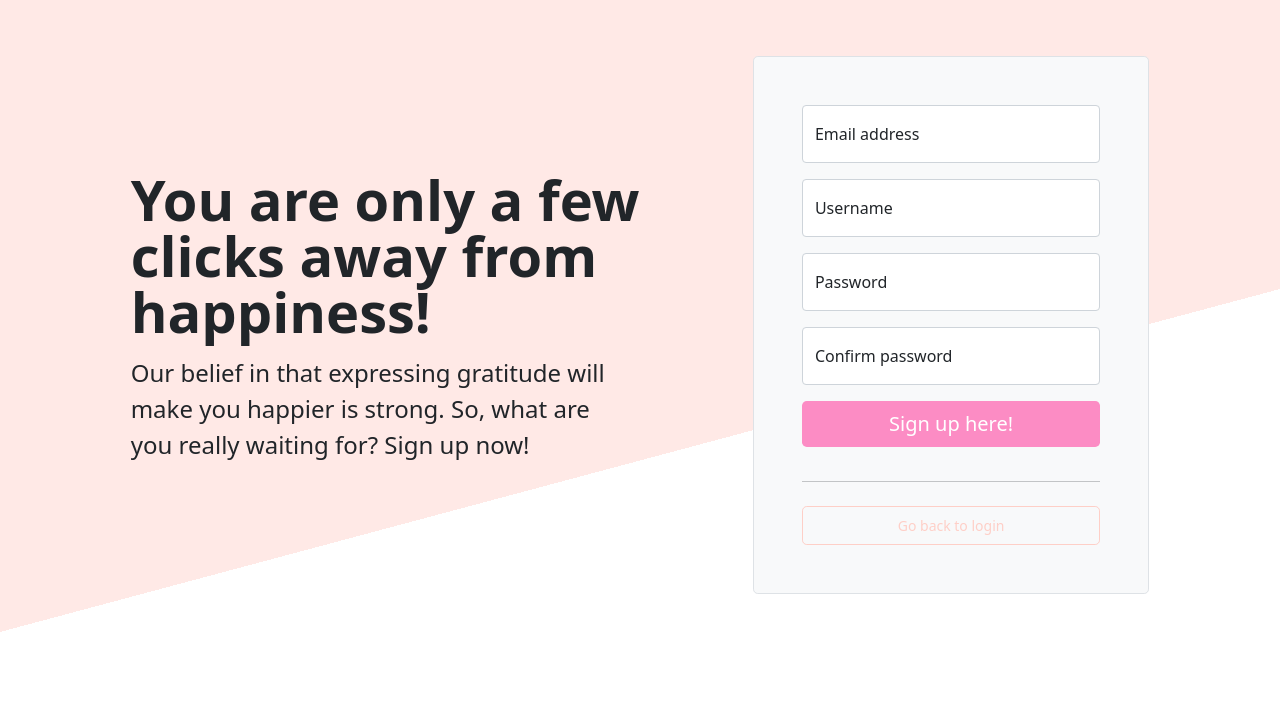
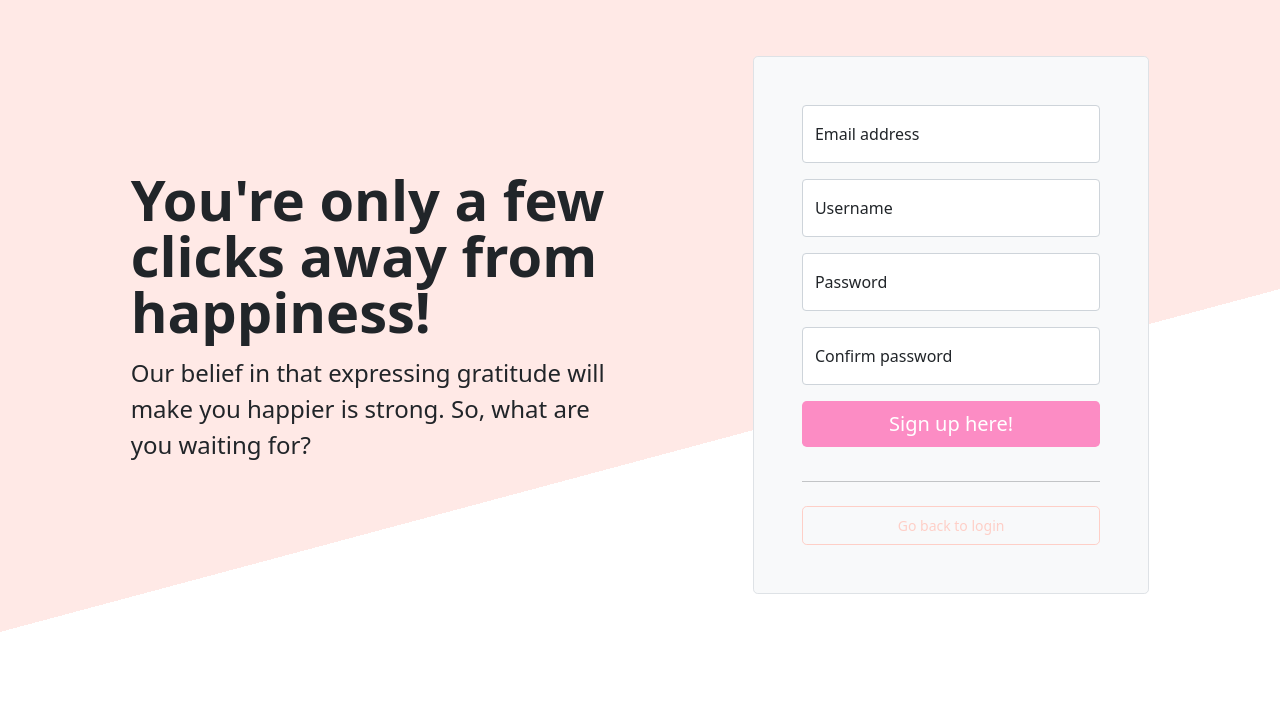
Before and after one commit to jonfra165/Thankyou, a Flask app: page /sign-up in a window 1280 px wide. Shown: the top 703 px of the page. Run offline with Flask 2, Linux system fonts and the light colour scheme.

Commit message:
Fixed text in login/signup

```diff
--- a/ThankYou_Kod/ThankYou/website/templates/sign_up.html
+++ b/ThankYou_Kod/ThankYou/website/templates/sign_up.html
@@ -7,8 +7,8 @@
 <div class="container col-xl-10 col-xxl-8 px-4 py-5">
   <div class="row align-items-center g-lg-5 py-5">
     <div class="col-lg-7 text-center text-lg-start">
-      <h1 class="display-4 fw-bold lh-1 mb-3">You are only a few clicks away from happiness!</h1>
-      <p class="col-lg-10 fs-4">Our belief in that expressing gratitude will make you happier is strong. So, what are you really waiting for? Sign up now!</p>
+      <h1 class="display-4 fw-bold lh-1 mb-3">You're only a few clicks away from happiness!</h1>
+      <p class="col-lg-10 fs-4">Our belief in that expressing gratitude will make you happier is strong. So, what are you waiting for?</p>
     </div>
     <div class="col-md-10 mx-auto col-lg-5">
       <form class="p-4 p-md-5 border rounded-3 bg-light" id="log-in" method="POST">
```
